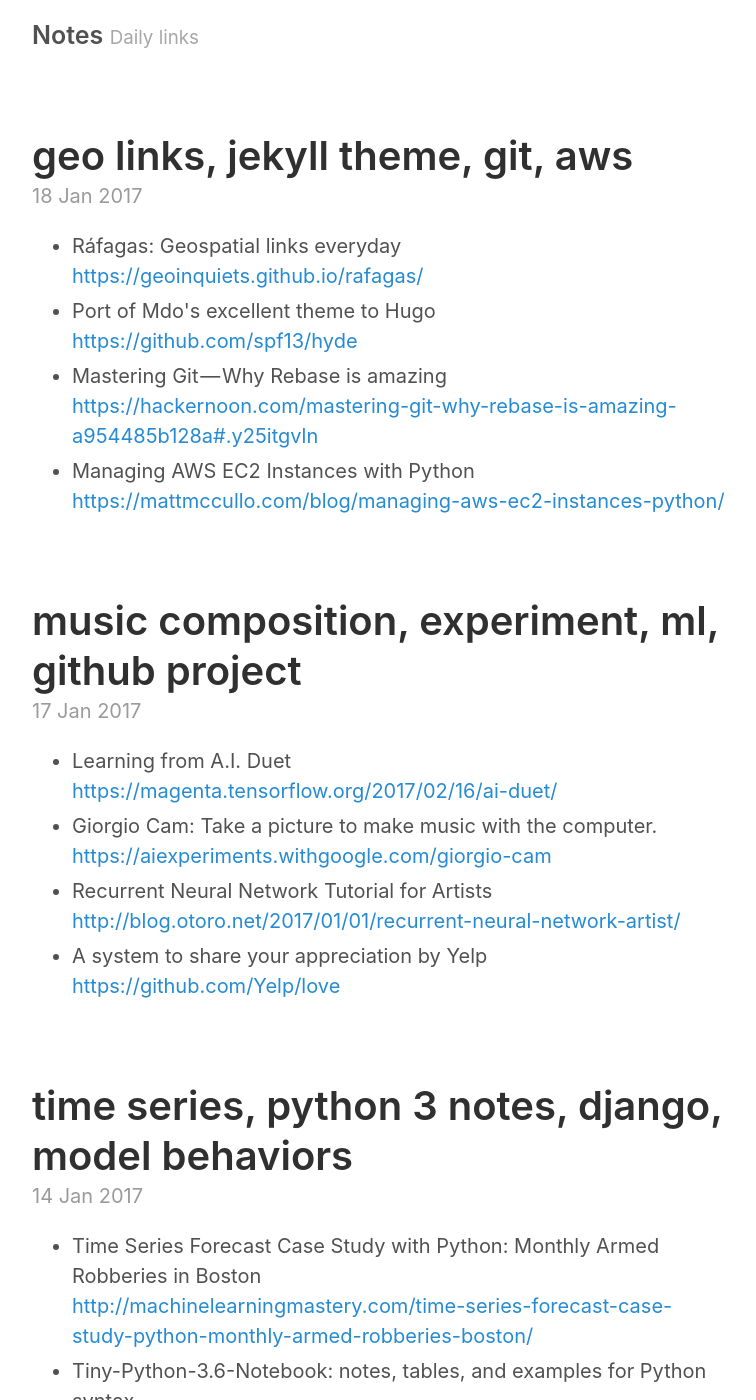
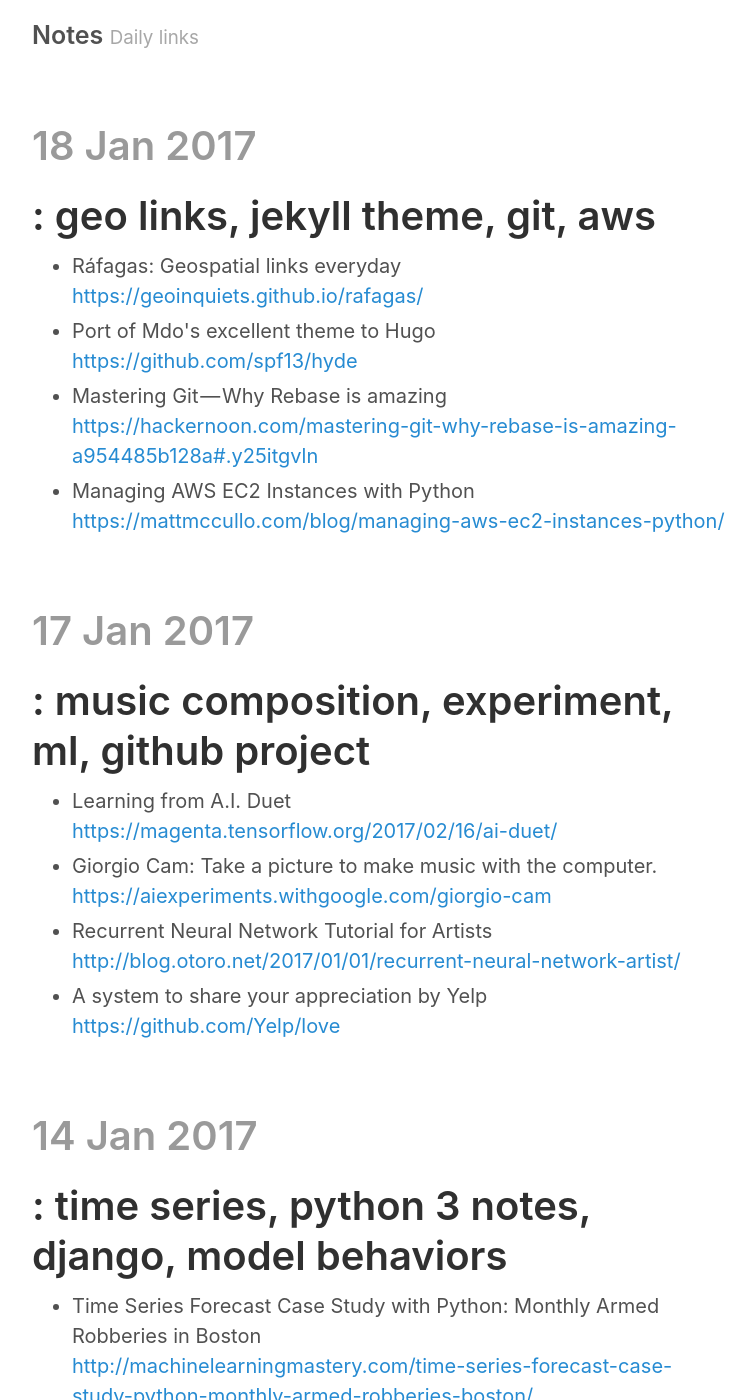
Before and after one commit to mpuig/mpuig.github.io, a Jekyll site: the page built from index.html, in a window 1280 px wide and 1400 px high. Shown: the whole window, without its empty margins (258-1014 px from the left). Built offline with Jekyll 4.4.1, drawn with Linux system fonts in a browser that asks for light colours; the list of posts is cut into pages by our own code; some of the changed text lies outside the part shown.

Commit message:
layout update

```diff
--- a/index.html
+++ b/index.html
@@ -9,6 +9,7 @@
     <h1 class="post-title">
       <a href="{{ site.baseurl }}{{ post.url }}">
         {% if post.notes %}
+          <time datetime="{{ post.date | date_to_xmlschema }}" class="post-date">{{ post.date | date_to_string }}</time>:
           {% for note in post.notes %}
           {{note.keyw}}{% unless forloop.last %}, {% endunless %}
           {% endfor %}
@@ -18,7 +19,7 @@
       </a>
     </h1>
 
-    <time datetime="{{ post.date | date_to_xmlschema }}" class="post-date">{{ post.date | date_to_string }}</time>
+
     {% if post.notes %}
     <ul>
       {% for note in post.notes %}
```
